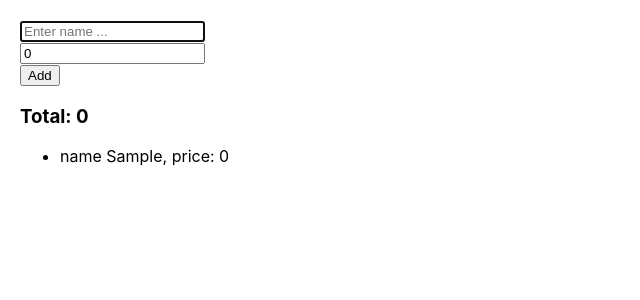
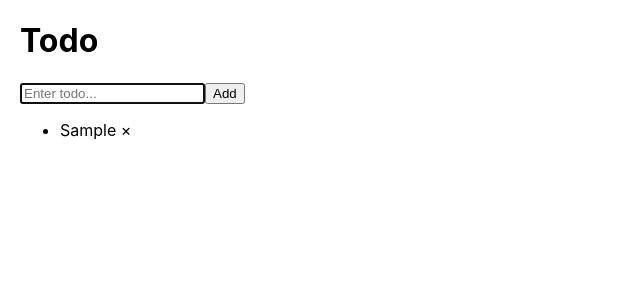
Before and after one commit to BaoVStorm/tiktok, a React (Create React App) app: page / in a window 1280 px wide. Both pictures are taken after typing "Sample" into the empty fields and a click on the button "Add". Shown: the top 300 px of the page, without its empty margins (0-640 px from the left). Built offline with nearby package versions, Linux system fonts and the light colour scheme.

Commit message:
finish 3/7

```diff
--- a/src/App.js
+++ b/src/App.js
@@ -7,6 +7,7 @@ import Learn_UseLayoutEffect from './learn-F8/useLayoutEffect.js'
 import Learn_UseRef from './learn-F8/useRef.js'
 import Learn_UseCallback from './learn-F8/useCallback.js'
 import Learn_UseMemo from './learn-F8/useMemo.js'
+import Learn_UseReducer from './learn-F8/useReducer.js'
 
 import Learn_Memo from './learn-F8/memo.js'
 
@@ -66,7 +67,10 @@ function App() {
 // export default Learn_UseCallback;
 
 // // useMemo
-export default Learn_UseMemo;
+// export default Learn_UseMemo;
+
+// // useReducer
+export default Learn_UseReducer;
 
 // // memo
 // export default Learn_Memo;
--- /dev/null
+++ b/src/learn-F8/useReducer.js
@@ -0,0 +1,155 @@
+import { useReducer, useState, useRef } from 'react';
+
+// useReducer và useState điều tương tự nhau
+// nếu useState dùng được thì useReducer cũng dùng được và ngược lại
+
+// useState
+    // Sử dụng cho những trạng thái đơn giản
+// useReducer
+    // Phù hợp hơn trong những tình huống phức tạp hơn
+    // VD: Array hay object nhiều lớp
+
+// --------------- các bước làm
+// useState
+// 1. Init state: 0
+// 2. Actions: Up (state + 1) | Down (state - 1)
+
+// useReducer
+// 1. Init state: 0
+// 2. Actions: Up (state + 1) | Down (state - 1)
+// 3. Reducer
+// 4. Dispatch
+
+function App() {
+    const [count, setCount] = useState(0);
+
+    return (
+        <div style={{ padding: '0 20px' }}>
+            <h1>{count}</h1>
+
+            <button
+                onClick={() => setCount(count - 1)}
+            >
+                Down
+            </button>
+            <button
+                onClick={() => setCount(count + 1)}
+            >
+                Up
+            </button>
+        </div>
+    )
+}
+
+// --------------------------- useReducer
+// Init State
+const initState = 0;
+
+// Actions
+const UP_ACTION = 'up'
+const DOWN_ACTION = 'down'
+
+// Reducer
+const reducer = (state, action) => {
+    console.log('reducer running...')
+
+    switch(action) {
+        case UP_ACTION:
+            return state + 1;
+        case DOWN_ACTION:
+            return state - 1;
+        default:
+            throw new Error('Invalid action')
+    }
+}
+
+function App2() {
+    const [count, dispatchCount] = useReducer(reducer, initState);
+
+    return (
+        <div style={{ padding: '0 20px' }}>
+            <h1>{count}</h1>
+
+            <button
+                onClick={() => dispatchCount(DOWN_ACTION)}
+            >
+                Down
+            </button>
+            <button
+                onClick={() => dispatchCount(UP_ACTION)}
+            >
+                Up
+            </button>
+        </div>
+    )
+}
+
+// --------------------------- TodoApp_useReducer
+
+const ADD_TODO = 'add';
+const REMOVE_TODO = 'remove';
+
+const todoReducer = (state, {action, value, index}) => {
+    switch(action) {
+        case ADD_TODO:
+            return [...state, value];
+        case REMOVE_TODO:
+            return state.filter((v, i) => i != index);
+        default:
+            throw new Error('invalid action');
+    }
+}
+
+function TodoApp() {
+    const [tasks, dispatchTask] = useReducer(todoReducer, []);
+    const [taskName, setTaskName] = useState('');
+
+    const inputRef = useRef();
+
+    const handleAdd = () => {
+        dispatchTask({action: ADD_TODO, value: taskName})
+        inputRef.current.focus();
+        setTaskName('');
+    }
+
+    const handleRemove = (index) => {
+        dispatchTask({action: REMOVE_TODO, index: index})
+    }
+
+    return (
+        <div style={{ padding: '0 20px' }}>
+            <h1>Todo</h1>
+
+            <input
+                ref={inputRef}
+                value={taskName}
+                onChange={(e)=>setTaskName(e.target.value)}
+                placeholder='Enter todo...'
+            />
+
+            <button
+                onClick={handleAdd}
+            >
+                Add
+            </button>
+
+            <ul>
+                {
+                    tasks.map((task, index) => (
+                        <li
+                            key={index}
+                            onClick={()=>handleRemove(index)}
+                        >
+                            {task} &times;
+                        </li>
+                    ))
+                }
+            </ul>
+        </div>
+    )
+}
+
+
+// export default App;
+// export default App2;
+export default TodoApp;
```
